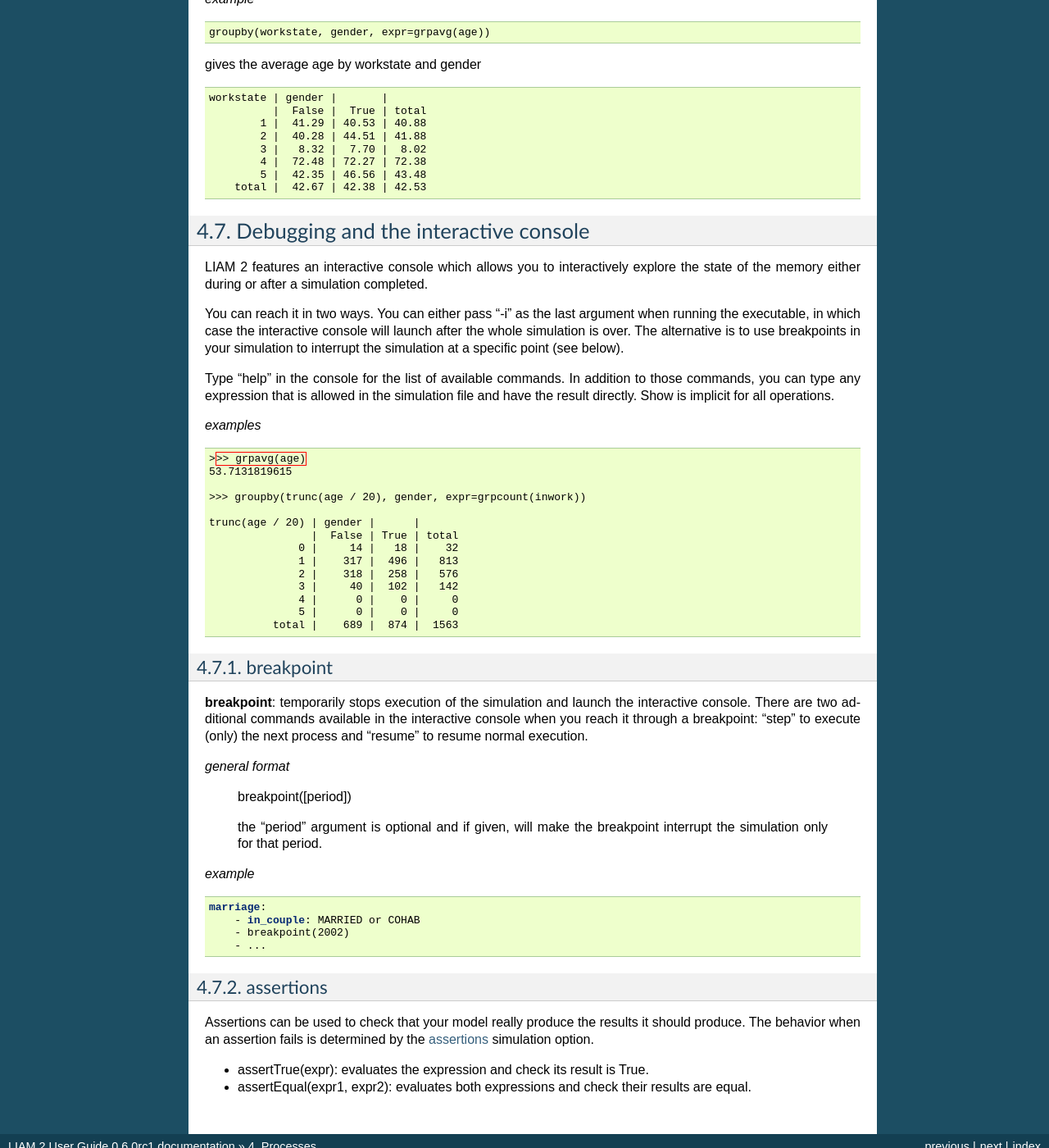
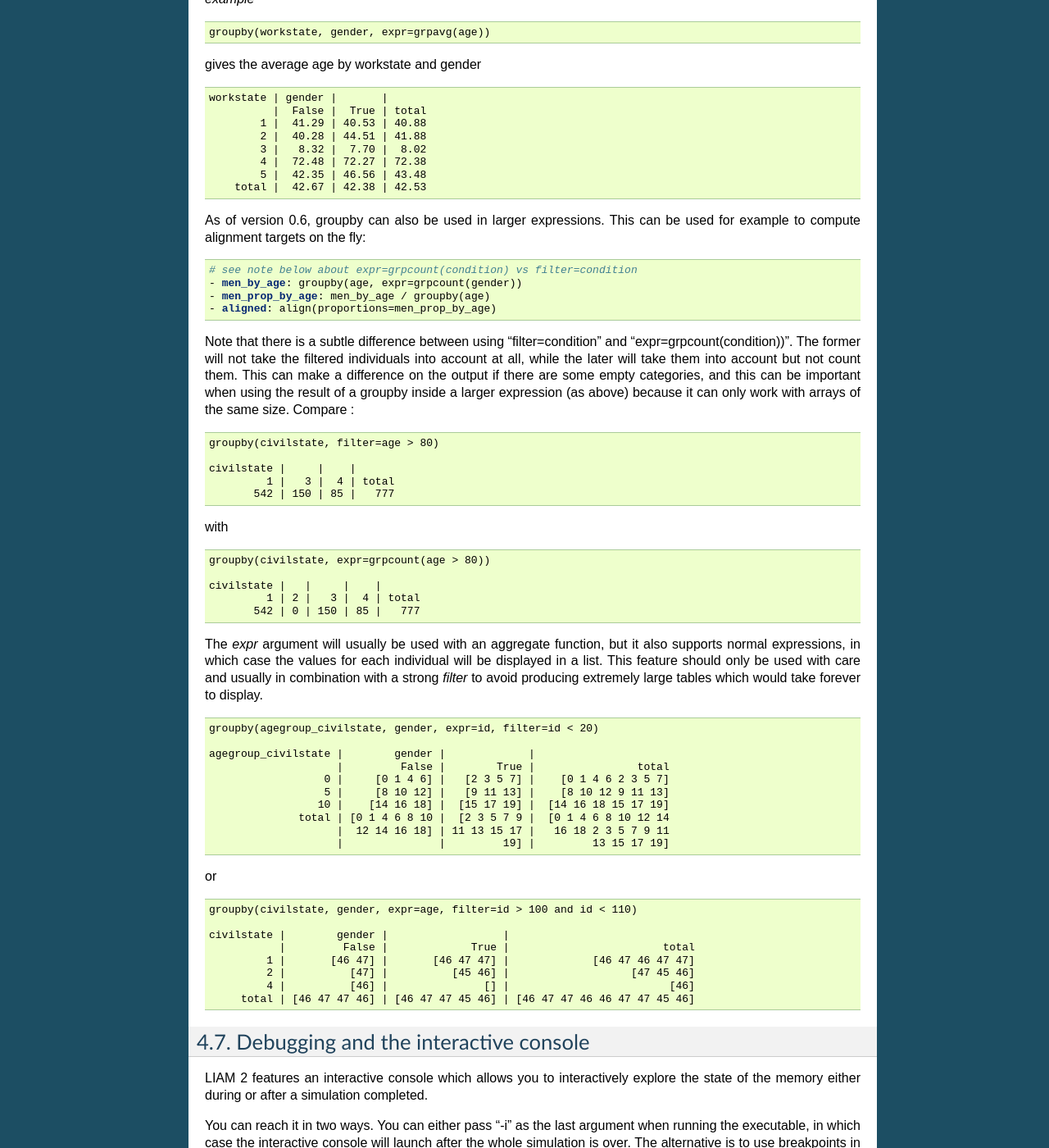
Before and after one commit to liam2/liam2, a Sphinx documentation site: the page built from doc/usersguide/source/processes.rst, in a window 1280 px wide and 1400 px high, scrolled down 22615 px. Shown: the whole window at 82% size. Built offline with Sphinx 7.4.7, drawn with Linux system fonts in a browser that asks for light colours; formulas are drawn with MathJax 3; some of the changed text lies outside the part shown.

Commit message:
document more groupby functionalities: * use in a larger expression * expr=id

```diff
--- a/doc/usersguide/source/processes.rst
+++ b/doc/usersguide/source/processes.rst
@@ -1335,9 +1335,10 @@ groupby
 -------
 
 **groupby** (aka *pivot table*): group all individuals by their value for the
-given expressions, and optionally compute an expression for each group. If no
-expression is given, it will compute the number of individuals in that
-group. A filter can be specified to limit the individuals taken into account.
+given expressions, and optionally compute an expression for each group (using
+the *expr* argument). If no expression is given, it will compute the number of
+individuals in that group. A *filter* can be specified to limit the
+individuals taken into account.
 
 *general format* ::
 
@@ -1406,6 +1407,64 @@ gives the average age by workstate and gender ::
             5 |  42.35 | 46.56 | 43.48
         total |  42.67 | 42.38 | 42.53
 
+As of version 0.6, groupby can also be used in larger expressions. This can be
+used for example to compute alignment targets on the fly: ::
+
+    # see note below about expr=grpcount(condition) vs filter=condition
+    - men_by_age: groupby(age, expr=grpcount(gender))
+    - men_prop_by_age: men_by_age / groupby(age)
+    - aligned: align(proportions=men_prop_by_age)
+
+Note that there is a subtle difference between using "filter=condition" and
+"expr=grpcount(condition))". The former will not take the filtered individuals
+into account at all, while the later will take them into account but not count
+them. This can make a difference on the output if there are some empty
+categories, and this can be important when using the result of a groupby
+inside a larger expression (as above) because it can only work with arrays of
+the same size. Compare : ::
+
+  groupby(civilstate, filter=age > 80)
+
+  civilstate |     |    |
+           1 |   3 |  4 | total
+         542 | 150 | 85 |   777
+
+with ::
+
+  groupby(civilstate, expr=grpcount(age > 80))
+
+  civilstate |   |     |    |
+           1 | 2 |   3 |  4 | total
+         542 | 0 | 150 | 85 |   777
+
+The *expr* argument will usually be used with an aggregate function, but it
+also supports normal expressions, in which case the values for each individual
+will be displayed in a list. This feature should only be used with care and
+usually in combination with a strong *filter* to avoid producing extremely
+large tables which would take forever to display. ::
+
+  groupby(agegroup_civilstate, gender, expr=id, filter=id < 20)
+
+  agegroup_civilstate |        gender |             |
+                      |         False |        True |                total
+                    0 |     [0 1 4 6] |   [2 3 5 7] |    [0 1 4 6 2 3 5 7]
+                    5 |     [8 10 12] |   [9 11 13] |    [8 10 12 9 11 13]
+                   10 |    [14 16 18] |  [15 17 19] |  [14 16 18 15 17 19]
+                total | [0 1 4 6 8 10 |  [2 3 5 7 9 |  [0 1 4 6 8 10 12 14
+                      |  12 14 16 18] | 11 13 15 17 |   16 18 2 3 5 7 9 11
+                      |               |         19] |         13 15 17 19]
+
+or ::
+
+  groupby(civilstate, gender, expr=age, filter=id > 100 and id < 110)
+
+  civilstate |        gender |                  |
+             |         False |             True |                        total
+           1 |       [46 47] |       [46 47 47] |             [46 47 46 47 47]
+           2 |          [47] |          [45 46] |                   [47 45 46]
+           4 |          [46] |               [] |                         [46]
+       total | [46 47 47 46] | [46 47 47 45 46] | [46 47 47 46 46 47 47 45 46]
+
 
 .. index:: interactive console, debugging
 
```
